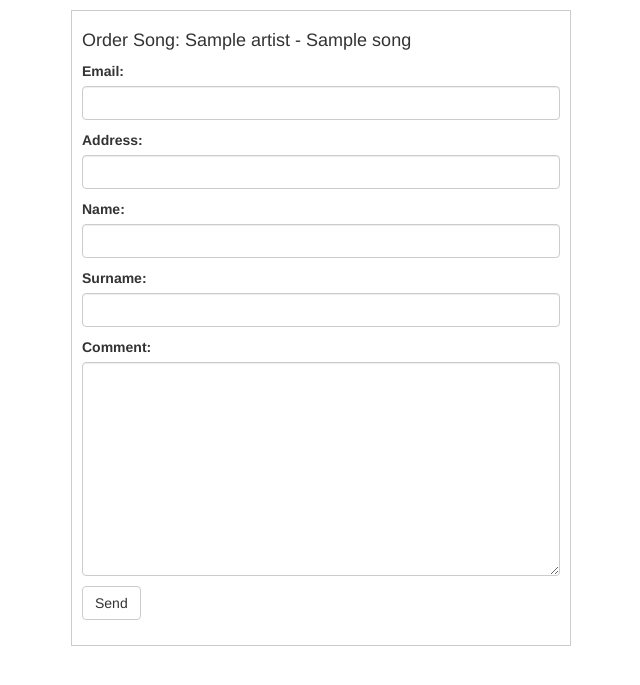
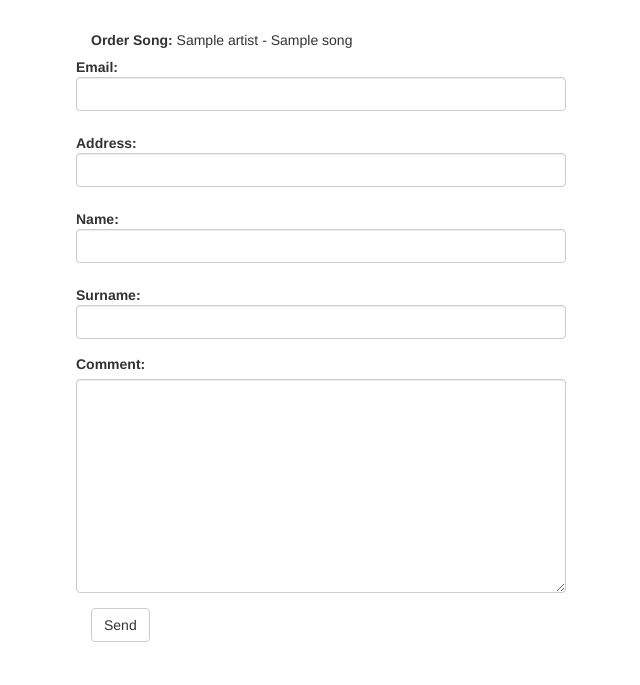
Before and after one commit to crystal175/musicshop, a Django app: page /search/1/ in a window 1280 px wide. Shown: the top 685 px of the page, without its empty margins (319-959 px from the left). Run offline with Django 3.2, Linux system fonts and the light colour scheme; tables that the repository leaves empty hold one stand-in row (values such as "Sample post"); some libraries are stand-ins or nearby versions.

Commit message:
Added css to search, order form

```diff
--- a/search/forms.py
+++ b/search/forms.py
@@ -6,8 +6,11 @@ from .models import Order
 class SearchForm(forms.Form):
     """ User search form. """
 
+    required_css_class = 'control-label'
+
     query = forms.CharField(widget=forms.TextInput(
-        attrs={'id': 'search-text', 'required': True, 'size': 50}),
+        attrs={'id': 'search-text', 'required': True, 'size': 50,
+               'class': 'form-control'}),
         min_length=4, max_length=20)
 
     def clean_query(self):
@@ -23,7 +26,7 @@ class OrderForm(forms.ModelForm):
     """ Order creation form. """
 
     error_css_class = 'error'
-    required_css_class = 'form-horizontal'
+    required_css_class = 'control-label'
     song = forms.IntegerField(widget=forms.HiddenInput())
 
     class Meta:
--- a/search/static/search/css/style.css
+++ b/search/static/search/css/style.css
@@ -2,7 +2,7 @@
     margin: 100px auto 10px;
     width: 500px;
     border: 1px solid #ccc;
-    padding: 10px;
+    padding: 20px 10px 40px;
 }
 .resp-block {
     margin: 10px auto 10px;
@@ -14,8 +14,8 @@
     margin: 10px auto 10px;
     width: 500px;
     //text-align: right;
-    border: 1px solid #ccc;
-    padding: 10px;
+    //border: 1px solid #ccc;
+    padding: 20px;
 }
 .thanks-block {
     margin: 10px auto 10px;
--- a/search/templates/search/order_song.html
+++ b/search/templates/search/order_song.html
@@ -11,15 +11,40 @@
 
 {% block content %}
 <div class="order-block">
-    <h4>Order Song: {{ song.artist }} - {{ song }}</h4>
+
+    <span><strong>Order Song: </strong>{{ song.artist }} - {{ song }}</span>
     <form id="order-form" method="post" action="" class="form-horizontal">
         {% csrf_token %}
-        {{ form.as_p }}
+
+        {# Include the hidden fields in the form #}
+        {% if form.non_field_errors %}
+            <div class="form_errors">
+            {% for err in form.non_field_errors %}
+                <div class="form_error_message">{{ err }}</div>
+            {% endfor %}
+            </div>
+        {% endif %}
+
+        {% for hidden in form.hidden_fields %}
+           {{ hidden }}
+        {% endfor %}
+
+        {% for field in form.visible_fields %}
+            <div class="form-group">
+                {{ field.label_tag }}
+                {{ field }}
+            {% for err in field.errors %}
+                <span class="error_message">{{ err }}</span>
+            {% endfor %}
+            </div>
+        {% endfor %}
+
         <div class="form-group">
-            <div class="col-sm-10">
-                <button type="submit" class="btn btn-default">Send</button>
+            <div class="col-sm-4">
+                <input type="submit" class="btn btn-default" value="Send" />
             </div>
         </div>
+
     </form>
 </div>
 {% endblock content %}
```
Also changed, not shown: search/templates/search/main.html (+6 -1 lines).
